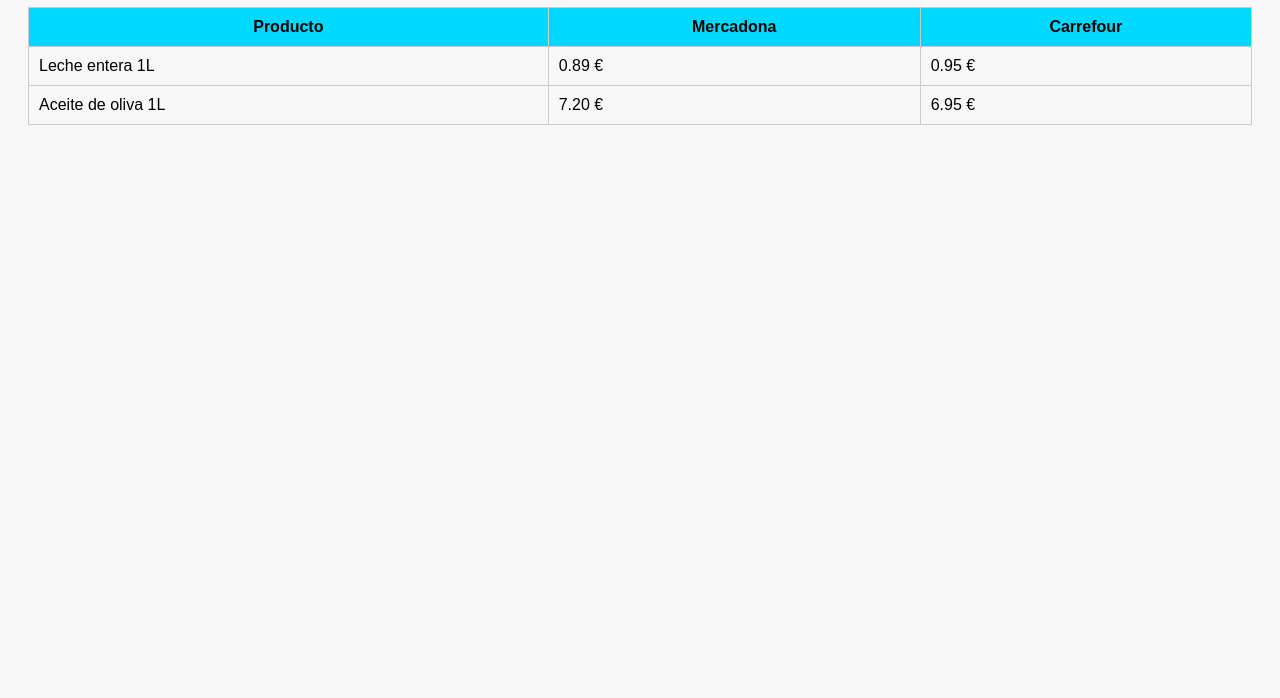
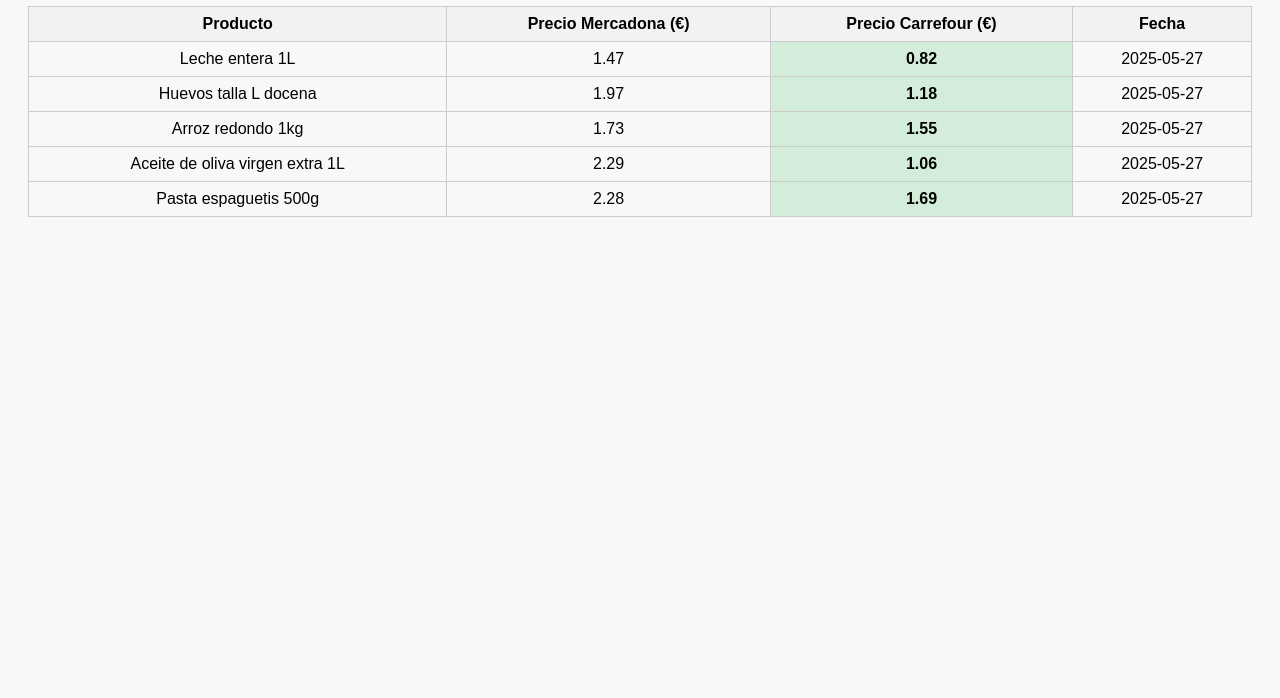
Before and after one commit to frarudgao/supermercados-comparador, a plain HTML site: page index.html in a window 1280 px wide. Shown: the part 102-800 px from the top of the page. Drawn offline with Linux system fonts and the light colour scheme.

Commit message:
Update index.html

```diff
--- a/index.html
+++ b/index.html
@@ -1,24 +1,78 @@
-
 <!DOCTYPE html>
 <html lang="es">
 <head>
-  <meta charset="UTF-8" />
-  <meta name="viewport" content="width=device-width, initial-scale=1.0" />
-  <title>Comparador de Precios - Supermercados</title>
-  <link href="style.css" rel="stylesheet" />
+  <meta charset="UTF-8">
+  <meta name="viewport" content="width=device-width, initial-scale=1.0">
+  <title>Comparador de Precios</title>
+  <link rel="stylesheet" href="style.css">
+  <style>
+    table {
+      width: 100%;
+      border-collapse: collapse;
+      margin-top: 20px;
+    }
+    th, td {
+      border: 1px solid #ccc;
+      padding: 8px;
+      text-align: center;
+    }
+    th {
+      background-color: #f2f2f2;
+    }
+    .barato {
+      background-color: #d4edda;
+      font-weight: bold;
+    }
+  </style>
 </head>
 <body>
-  <h1>🛒 Comparador de Precios</h1>
+  <h1>Comparador de Precios: Mercadona vs Carrefour</h1>
+
   <table id="tabla-precios">
     <thead>
       <tr>
         <th>Producto</th>
-        <th>Mercadona</th>
-        <th>Carrefour</th>
+        <th>Precio Mercadona (€)</th>
+        <th>Precio Carrefour (€)</th>
+        <th>Fecha</th>
       </tr>
     </thead>
-    <tbody></tbody>
+    <tbody>
+      <!-- Aquí se insertarán los datos dinámicamente -->
+    </tbody>
   </table>
-  <script src="scripts/fetch.js"></script>
+
+  <script>
+    async function cargarPrecios() {
+      try {
+        const res = await fetch('precios_diarios.json');
+        const productos = await res.json();
+
+        const tbody = document.querySelector('#tabla-precios tbody');
+        tbody.innerHTML = '';
+
+        productos.forEach(p => {
+          const fila = document.createElement('tr');
+
+          const precioMercadona = parseFloat(p.mercadona);
+          const precioCarrefour = parseFloat(p.carrefour);
+
+          fila.innerHTML = `
+            <td>${p.producto}</td>
+            <td class="${precioMercadona < precioCarrefour ? 'barato' : ''}">${precioMercadona.toFixed(2)}</td>
+            <td class="${precioCarrefour < precioMercadona ? 'barato' : ''}">${precioCarrefour.toFixed(2)}</td>
+            <td>${p.fecha}</td>
+          `;
+
+          tbody.appendChild(fila);
+        });
+
+      } catch (error) {
+        console.error('Error al cargar los precios:', error);
+      }
+    }
+
+    cargarPrecios();
+  </script>
 </body>
 </html>
```
